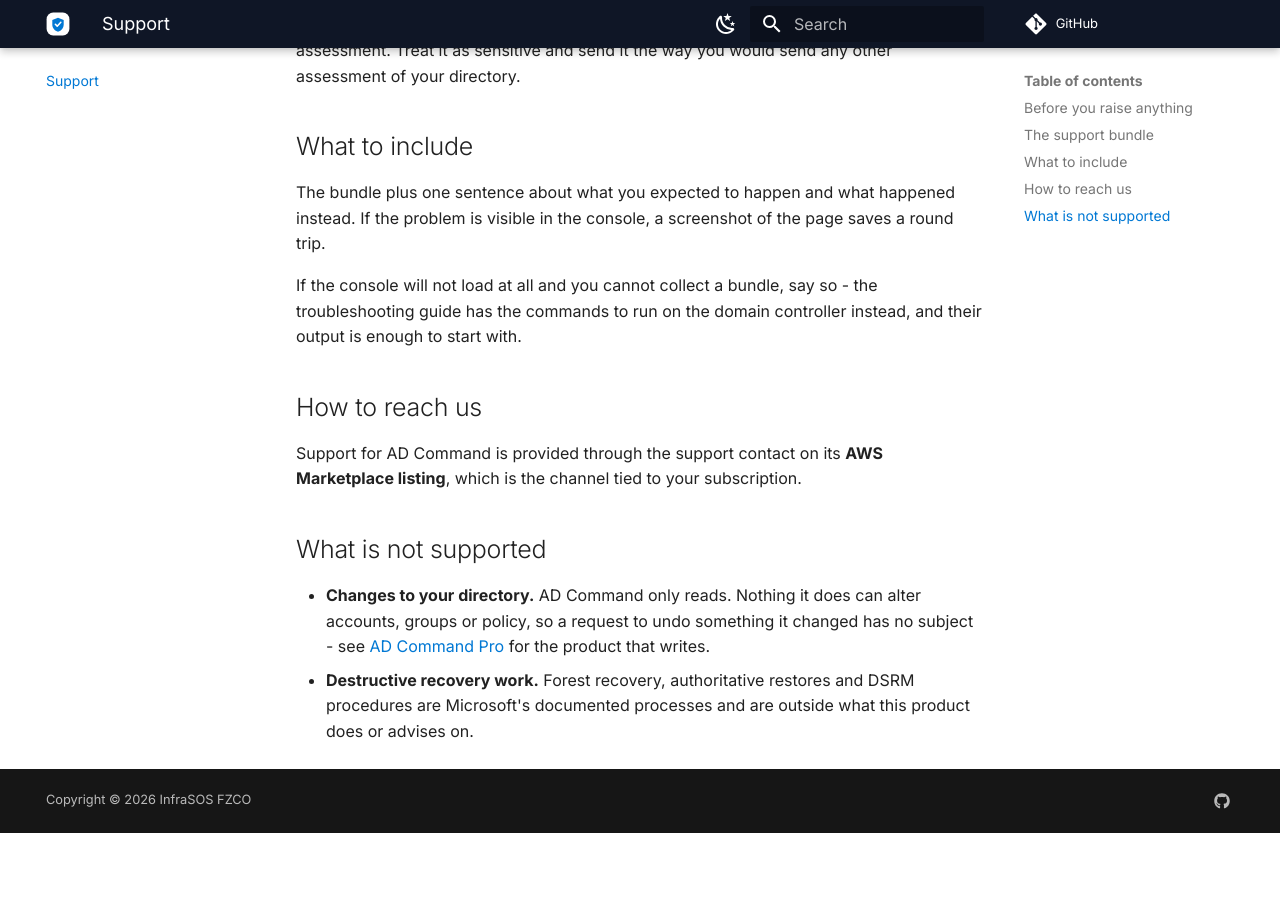
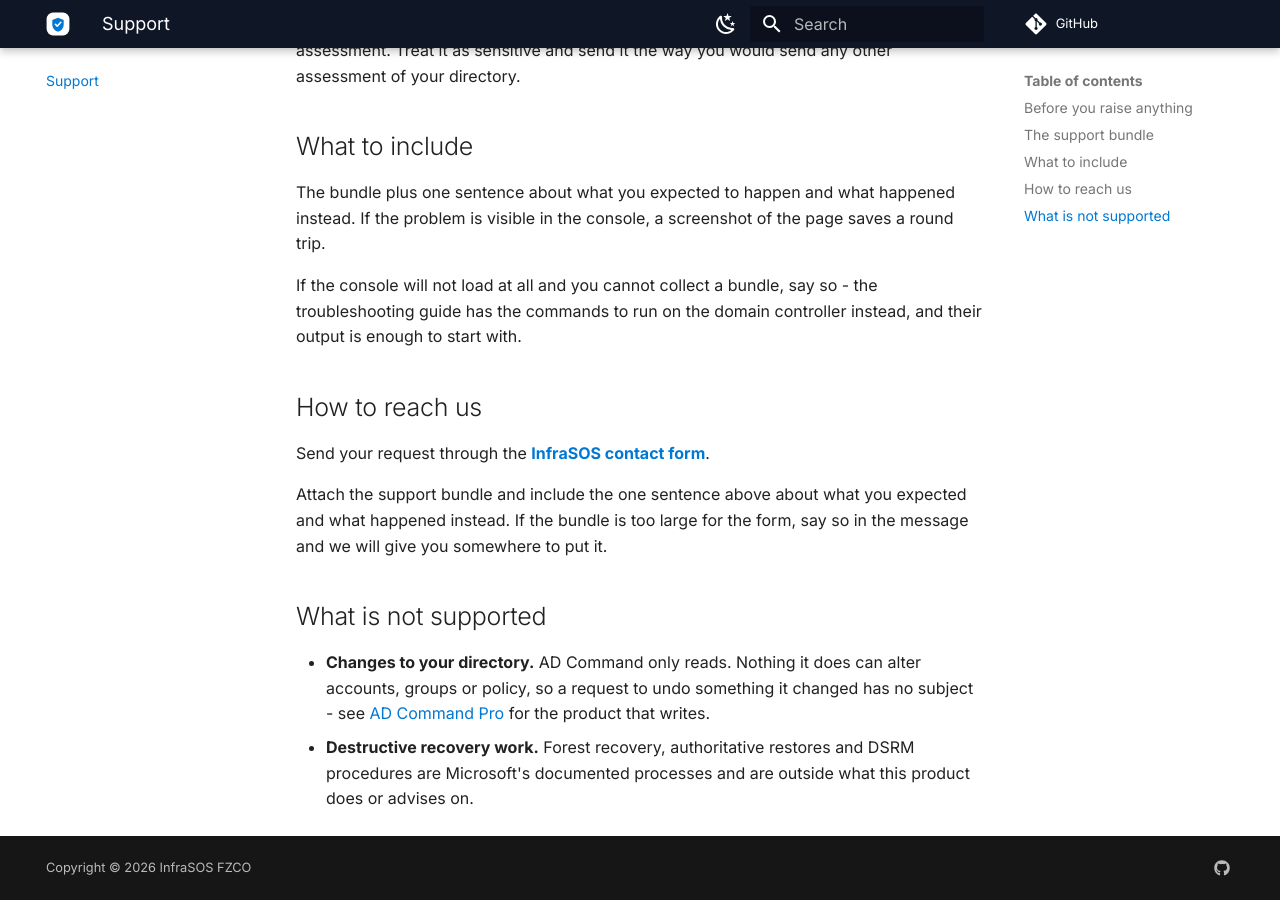
Before and after one commit to InfraSOS/infrasos-docs, an MkDocs documentation site: the page built from docs/support.md, in a window 1280 px wide and 900 px high, scrolled down 957 px. Built offline with MkDocs 1.6.1 and Material for MkDocs 9.7.7, drawn with Linux system fonts in a browser that asks for light colours; comment, search, counter and statistics services are not loaded; before the commit the page ends 1790 px from its top, so only the background shows below that.

Commit message:
Support: route requests through the InfraSOS contact form
Generated by docs/site/build.py. Guide pages come from docs/product/ in the AD Command repository
and are overwritten by the next publish; edit them there.

```diff
--- a/docs/support.md
+++ b/docs/support.md
@@ -43,8 +43,11 @@ with.
 
 ## How to reach us
 
-Support for AD Command is provided through the support contact on its **AWS Marketplace listing**,
-which is the channel tied to your subscription.
+Send your request through the **[InfraSOS contact form](https://infrasos.com/contacts/)**.
+
+Attach the support bundle and include the one sentence above about what you expected and what
+happened instead. If the bundle is too large for the form, say so in the message and we will give
+you somewhere to put it.
 
 ## What is not supported
 
```
